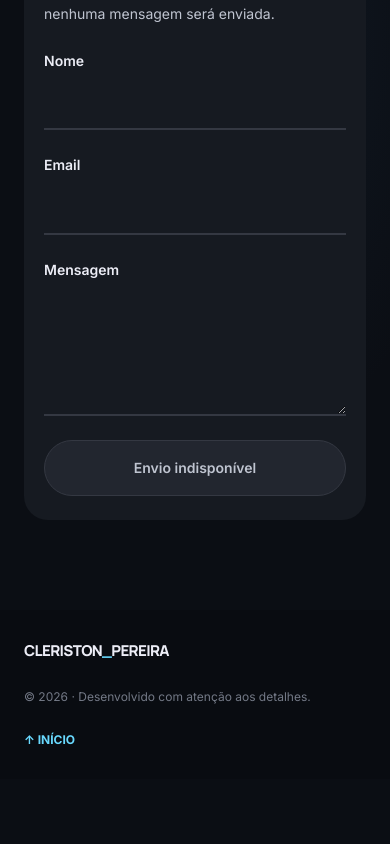
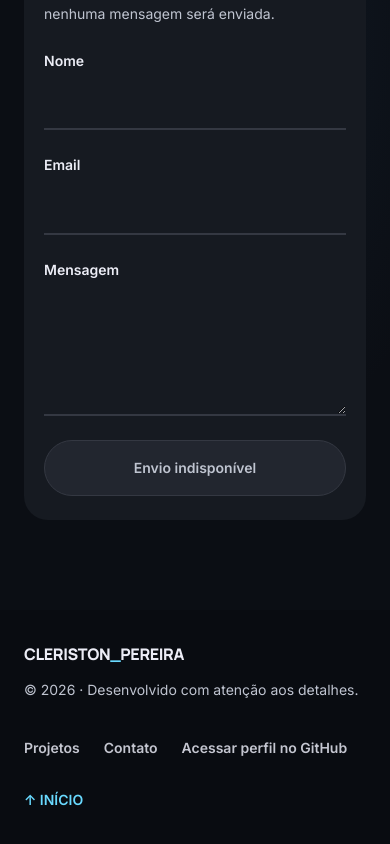
Before and after one commit to CleristonMP/portfolio-v2, a React (Vite) app: page / in a window 390 px wide. Shown: the part 5719-6563 px from the top of the page. Before the commit the page ends 6498 px from the top, so only its background shows below. Built offline with nearby package versions, Linux system fonts and the light colour scheme.

Commit message:
feat(footer): refine responsive identity and verified navigation

```diff
--- a/src/components/layout/Footer.tsx
+++ b/src/components/layout/Footer.tsx
@@ -1,18 +1,39 @@
 import type { Translation } from '../../content/contracts';
 import { profile } from '../../content/profile';
+import { getVerifiedUrl } from '../../content/links';
+
 export function Footer({ text }: { readonly text: Translation }) {
+  const github = profile.contacts.find((contact) => contact.kind === 'github');
+  const githubUrl = getVerifiedUrl(github?.link);
+
   return (
     <footer className="footer">
       <div className="container footer-inner">
+        <div className="footer-identity">
           <span className="brand">
             {profile.brand.firstName}
             <span className="brand-accent">_</span>
             {profile.brand.lastName}
           </span>
-        <span>
+          <p>
             © {new Date().getFullYear()} · {text.footer}
-        </span>
-        <a href="#home">{text.backToTop}</a>
+          </p>
+        </div>
+        <nav
+          className="footer-navigation"
+          aria-label={text.accessibility.footerNavigation}
+        >
+          <a href="#projects">{text.navigation[0]}</a>
+          <a href="#contact">{text.navigation[4]}</a>
+          {githubUrl && (
+            <a href={githubUrl} target="_blank" rel="noopener noreferrer">
+              {text.contactForm.profileLink}
+            </a>
+          )}
+          <a className="footer-top" href="#home">
+            {text.backToTop}
+          </a>
+        </nav>
       </div>
     </footer>
   );
--- a/src/content/contracts.ts
+++ b/src/content/contracts.ts
@@ -117,6 +117,7 @@ export interface Translation {
   readonly backToTop: string;
   readonly accessibility: {
     readonly navigation: string;
+    readonly footerNavigation: string;
     readonly skipToContent: string;
     readonly changeLanguage: string;
     readonly openMenu: string;
--- a/src/i18n/translations.ts
+++ b/src/i18n/translations.ts
@@ -60,6 +60,7 @@ export const translations: Translations = {
     backToTop: '↑ INÍCIO',
     accessibility: {
       navigation: 'Navegação principal',
+      footerNavigation: 'Navegação do rodapé',
       skipToContent: 'Pular para o conteúdo principal',
       changeLanguage: 'Mudar idioma para inglês',
       openMenu: 'Abrir menu',
@@ -139,6 +140,7 @@ export const translations: Translations = {
     backToTop: '↑ TOP',
     accessibility: {
       navigation: 'Main navigation',
+      footerNavigation: 'Footer navigation',
       skipToContent: 'Skip to main content',
       changeLanguage: 'Switch language to Portuguese',
       openMenu: 'Open menu',
--- a/src/styles.css
+++ b/src/styles.css
@@ -690,22 +690,51 @@ button {
 }
 .footer {
   background: rgb(var(--color-surface-footer));
-  padding: 37px 0;
+  padding: 48px 0;
 }
-.footer-inner {
+.footer .footer-inner {
   display: flex;
+  flex-wrap: wrap;
   align-items: center;
   justify-content: space-between;
-  gap: 25px;
+  gap: 32px 48px;
 }
-.footer-inner > span:nth-child(2) {
-  color: rgb(var(--color-text-footer));
-  font-size: 12px;
+.footer .footer-identity {
+  min-width: 0;
+}
+.footer .brand {
+  font-size: 16px;
+  letter-spacing: -0.025em;
+}
+.footer .footer-identity p {
+  max-width: 38ch;
+  margin: 12px 0 0;
+  color: rgb(var(--color-text-contact-panel));
+  font-size: 14px;
+  line-height: 1.7;
+}
+.footer .footer-navigation {
+  display: flex;
+  flex-wrap: wrap;
+  align-items: center;
+  gap: 8px 24px;
 }
 .footer a {
+  display: inline-flex;
+  align-items: center;
+  min-height: 44px;
+  color: rgb(var(--color-text-navigation));
+  font-size: 14px;
+  font-weight: 600;
+  line-height: 1.6;
+  text-underline-offset: 5px;
+}
+.footer a:hover {
   color: rgb(var(--color-primary));
-  font-size: 12px;
-  font-weight: 700;
+  text-decoration: underline;
+}
+.footer .footer-top {
+  color: rgb(var(--color-primary));
 }
 a:focus-visible,
 button:focus-visible,
@@ -913,12 +942,13 @@ section:focus-visible {
   .learning-section .course h3 {
     font-size: 17px;
   }
-  .footer-inner {
+  .footer .footer-inner {
     align-items: start;
     flex-direction: column;
+    gap: 24px;
   }
   .footer {
-    padding: 30px 0;
+    padding: 32px 0;
   }
 }
 @media (prefers-reduced-motion: reduce) {
```
Also changed, not shown: 3 other files (tests, documents, lock files or other folders). Lines whose indentation alone changed are shown as unchanged.
